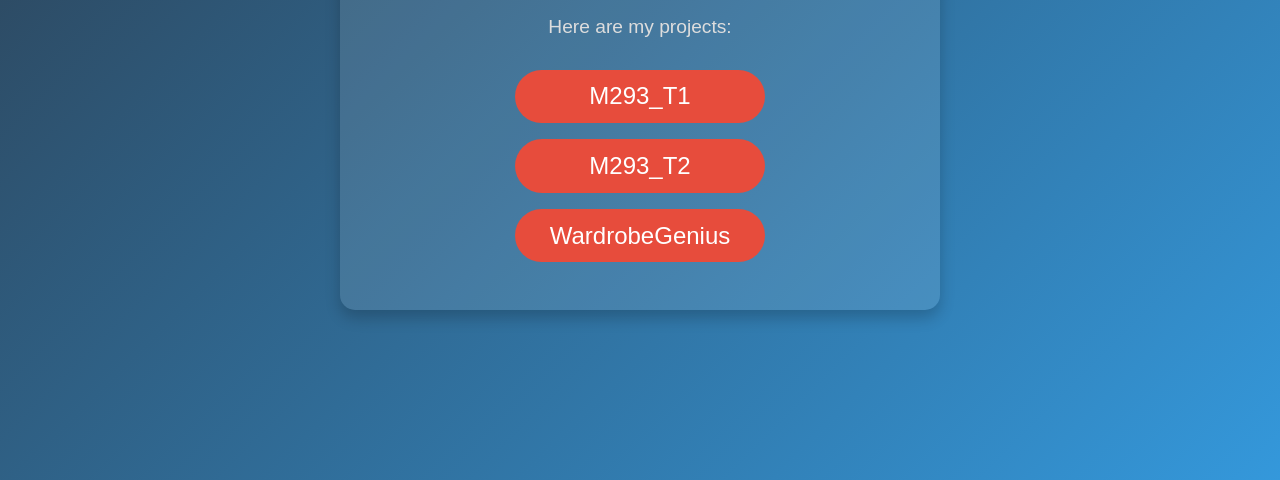
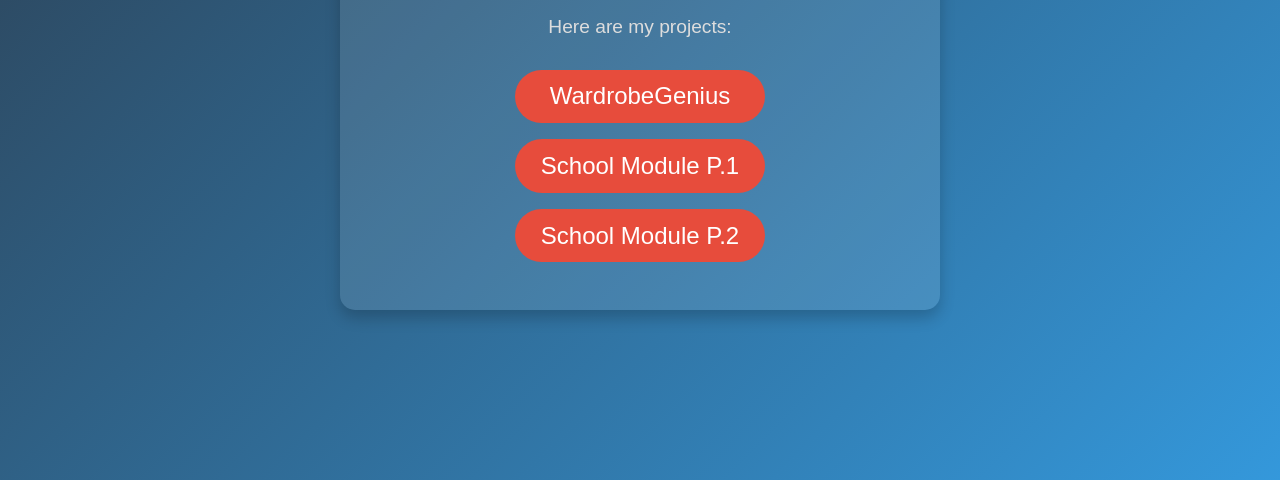
Before and after one commit to themane04/html-css-js, a plain HTML site: page index.html in a window 1280 px wide. Shown: the part 320-800 px from the top of the page. Drawn offline with Linux system fonts and the light colour scheme.

Commit message:
small refactoring

```diff
--- a/index.html
+++ b/index.html
@@ -14,9 +14,9 @@
     <p>Here are my projects:</p>
 
     <ul>
-        <li><a href="modul_293_t1/index.html" target="_blank">M293_T1</a></li>
-        <li><a href="modul_293_t2/index.html" target="_blank">M293_T2</a></li>
         <li><a href="wardrobegenius/index.html" target="_blank">WardrobeGenius</a></li>
+        <li><a href="modul_293_t1/index.html" target="_blank">School Module P.1</a></li>
+        <li><a href="modul_293_t2/index.html" target="_blank">School Module P.2</a></li>
     </ul>
 </div>
 
```
